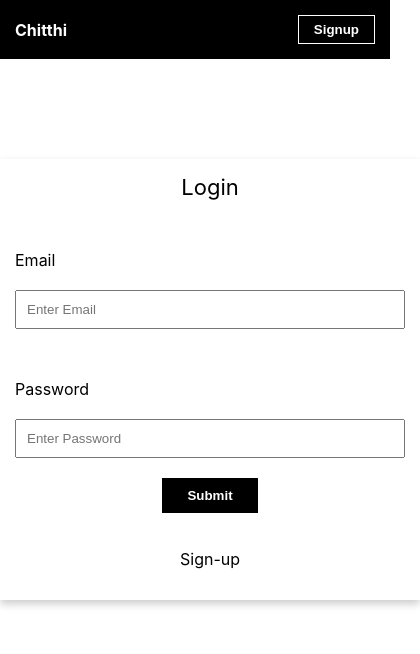
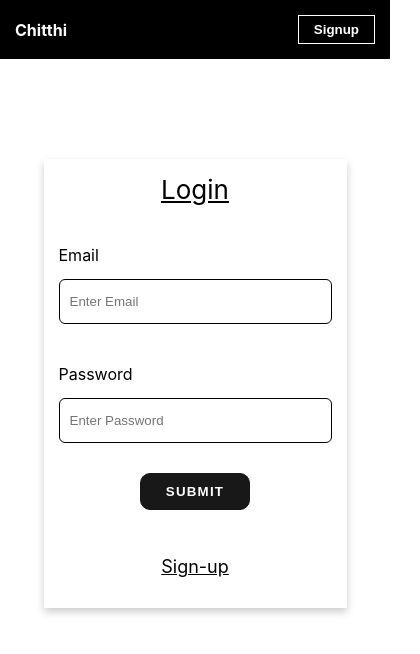
Before and after one commit to geekyvinayak/Chitthi, a React (Create React App) app: page / in a window 390 px wide. Shown: the top 654 px of the page, 420 px wide, since content can reach past the window. Built offline with nearby package versions, Linux system fonts and the light colour scheme.

Commit message:
reponsive

```diff
--- a/src/assets/home.css
+++ b/src/assets/home.css
@@ -18,6 +18,9 @@
     padding: 0 21px;
     max-width: 80vh;
 }
+.card-container:last-child{
+    margin-bottom: 25px;
+}
 .card-container button {
     background-color: black;
     color: white;
--- a/src/assets/login.css
+++ b/src/assets/login.css
@@ -7,16 +7,17 @@ li{
     list-style: none;
 }
 
-/* .container{
-    max-width: 900px;
+.login-container{
+    max-width: 1320px;
+    width: 100%;
     margin: 0 auto;
-    width: 100%;
-    padding: 15px;
-} */
-
+}
+.login-container li{
+    text-decoration: underline;
+    font-size: 26px;
+}
 .form-container{
-    max-width: 500px;
-    width: 100%;
+    width: 40%;
     margin: 100px auto;
     padding: 15px;
     box-shadow: 0 4px 8px 0 rgba(0,0,0,0.2);
@@ -34,30 +35,52 @@ li{
 }
 
 .form{
-    margin-top: 50px;
+    margin-top: 40px;
     display: flex;
-    gap: 20px;
+    gap: 14px;
     /* align-items: center; */
     justify-content: center;
     flex-direction: column;
 }
 
 .form input{
-    padding: 10px 10px;
+    padding: 14px 10px;
     outline: none;
+    border: 1px solid black;
+    border-radius: 6px;
 }
 
 .form-btn{
     display: flex;
     justify-content: center;
-    margin-top: 20px;
+    margin-top: 30px;
 }
 
 .form-btn button{
     padding: 10px 25px;
-    border: none;
+    border: 1px solid black;
+    border-radius: 10px;
+    letter-spacing: 1.2px;
+    text-transform: uppercase;
     background-color: black;
     color: white;
     font-weight: bold;
     cursor: pointer;
+    opacity: 0.9;
 }
+.form-btn button:hover{
+    background-color: white;
+    color: black;
+    transition: 0.2s ease-in;
+}
+.form-btn div{
+    cursor: pointer;
+    text-decoration: underline;
+    font-size: 18px;
+}
+
+@media screen and (max-width: 768px) {
+    .form-container{
+        width: 70%;
+    }
+  }
--- a/src/assets/navbar.css
+++ b/src/assets/navbar.css
@@ -41,7 +41,11 @@
 }
 
 #addpost{
+    scale: 1.2;
     position: fixed;
     bottom: 30px;
     right: 30px;
+    background-color: rgb(177, 193, 197);
+    border-radius: 8px;
+    backdrop-filter: contrast(0.2) blur(5px) ;
 }
--- a/src/components/Addpost.js
+++ b/src/components/Addpost.js
@@ -35,7 +35,7 @@ function Addpost() {
         <form onSubmit={handleSubmit(onSubmit)}>
             <div class="form">
                 <label for="date">Enter Message</label>
-                <textarea name="email" id="password" placeholder="Enter Email" {...register("message")} rows="10" cols="20" ></textarea>
+                <textarea name="email" id="password" placeholder="Enter Email" {...register("message")} rows="5" cols="20" ></textarea>
             </div>
             <div class="form">
                 <label for="date">Key</label>
```
Also changed, not shown: src/components/Login.jsx (added, +118 -0 lines), 1 other file (tests, documents, lock files or other folders).
